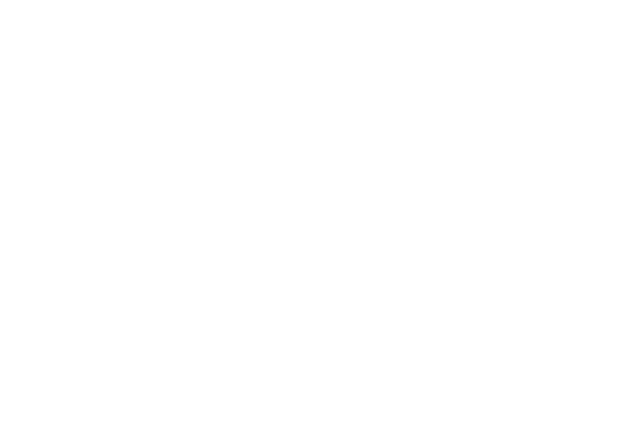
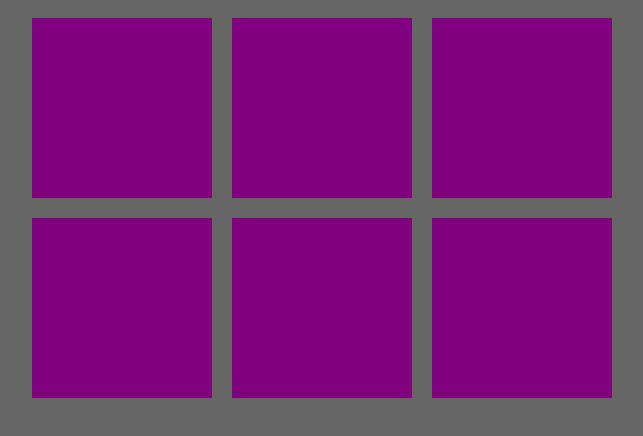
Before and after one commit to babiesinspace/Pick-The-Color, a plain HTML site: page index.html in a window 1280 px wide. Shown: the whole page, without its empty margins (318-961 px from the left). Drawn offline with Linux system fonts and the light colour scheme.

Commit message:
add and style squares so they fit within container div

```diff
--- a/index.html
+++ b/index.html
@@ -5,6 +5,14 @@
   <link rel="stylesheet" type="text/css" href="main.css">
 </head>
 <body>
+  <div id="container">
+    <div class="squares"></div>
+    <div class="squares"></div>
+    <div class="squares"></div>
+    <div class="squares"></div>
+    <div class="squares"></div>
+    <div class="squares"></div>
+  </div>
 
   <script type="text/javascript" src="script.js"></script>
 </body>
--- a/main.css
+++ b/main.css
@@ -0,0 +1,16 @@
+body {
+  background-color: #666666;
+}
+
+#container {
+  margin: 0 auto;
+  max-width: 600px;
+}
+
+.squares {
+  width: 30%;
+  background-color: purple;
+  padding-bottom: 30%;
+  margin: 1.66%;
+  float: left;
+}
```
